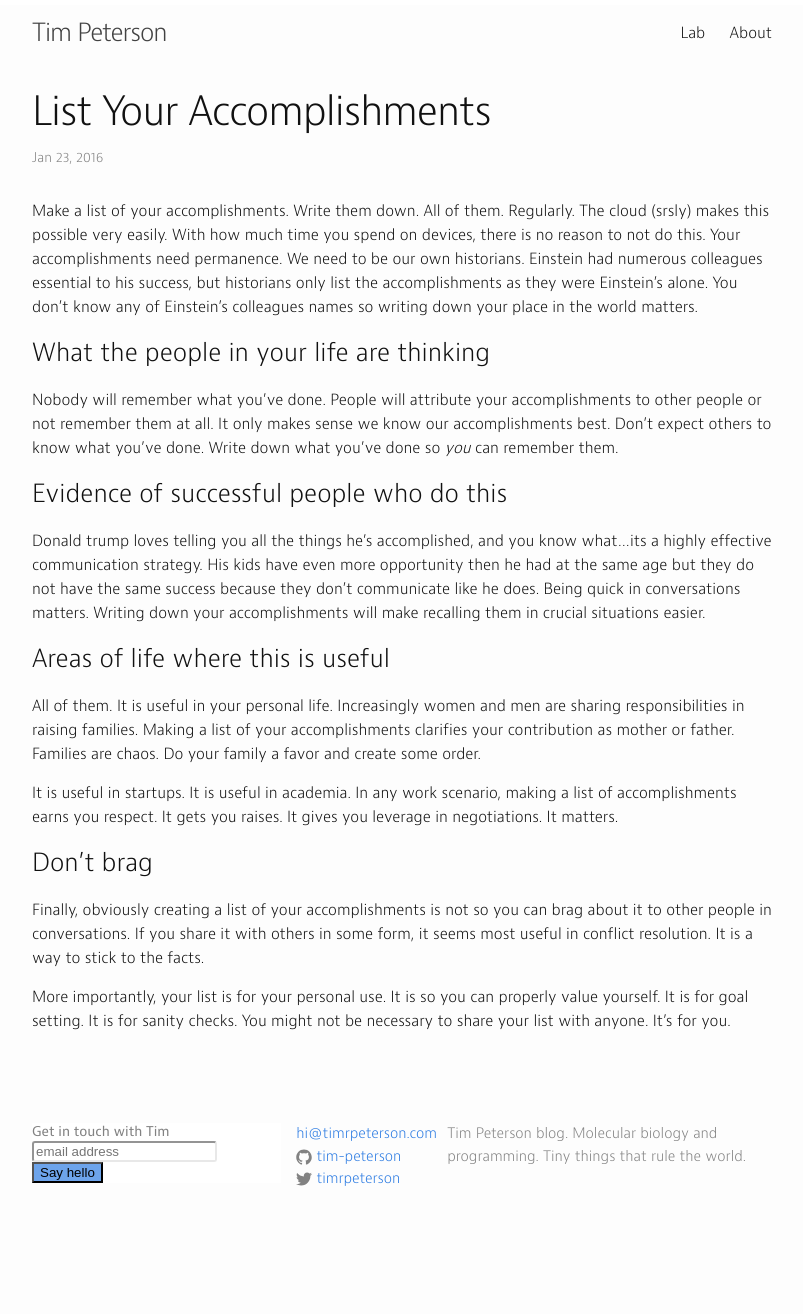
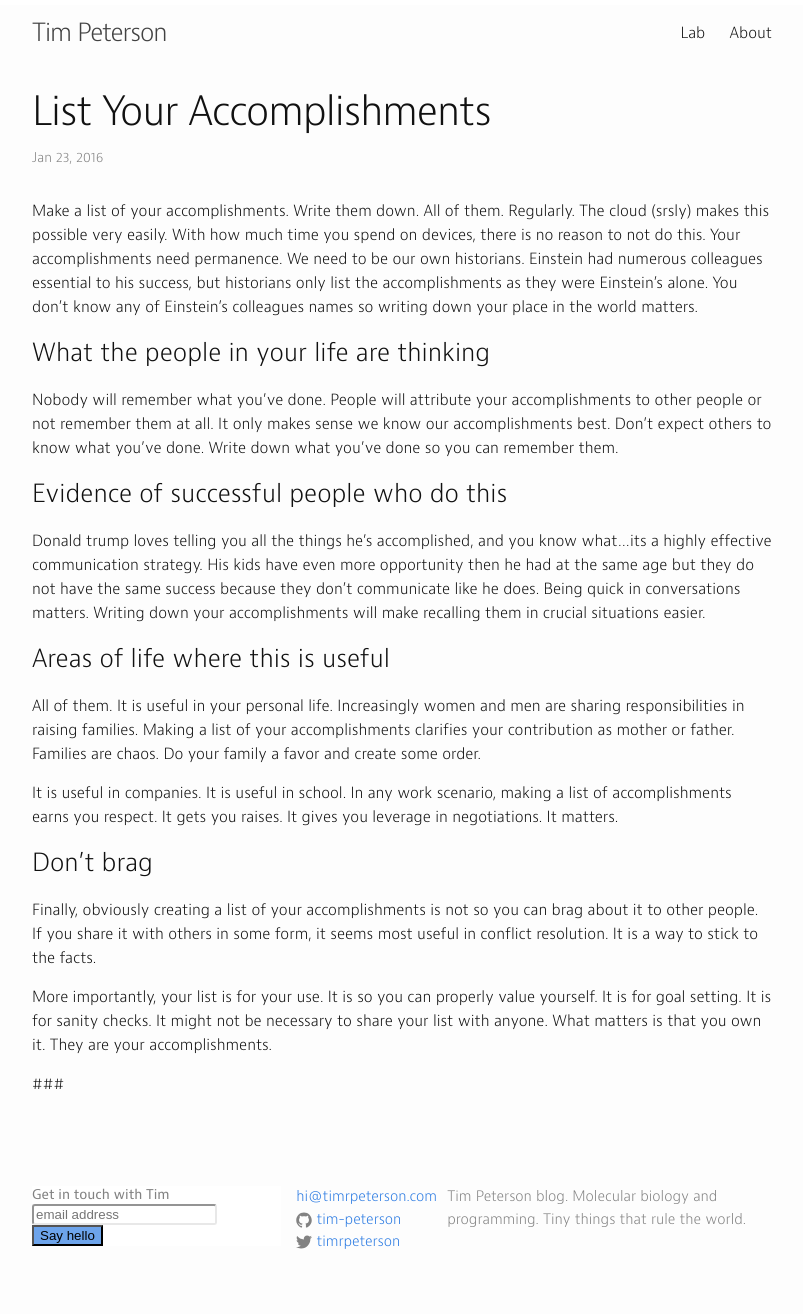
Before and after one commit to tim-peterson/timrpeterson, a Jekyll site: the page built from _posts/2016-01-23-list-your-accomplishments.markdown, in a window 1280 px wide. Shown: the whole page, without its empty margins (238-1041 px from the left). Built offline with Jekyll 4.4.1, drawn with Linux system fonts in a browser that asks for light colours; comment, search, counter and statistics services are not loaded; before the commit the page ends 1251 px from its top, so only the background shows below that.

Commit message:
list your accomplishments 4

```diff
--- a/_posts/2016-01-23-list-your-accomplishments.markdown
+++ b/_posts/2016-01-23-list-your-accomplishments.markdown
@@ -11,7 +11,7 @@ Make a list of your accomplishments. Write them down. All of them. Regularly. Th
 
 
 ### What the people in your life are thinking
-Nobody will remember what you've done. People will attribute your accomplishments to other people or not remember them at all. It only makes sense we know our accomplishments best. Don't expect others to know what you've done. Write down what you've done so *you* can remember them.
+Nobody will remember what you've done. People will attribute your accomplishments to other people or not remember them at all. It only makes sense we know our accomplishments best. Don't expect others to know what you've done. Write down what you've done so you can remember them.
 
 ### Evidence of successful people who do this
 Donald trump loves telling you all the things he's accomplished, and you know what...its a highly effective communication strategy. His kids have even more opportunity then he had at the same age but they do not have the same success because they don't communicate like he does. Being quick in conversations matters. Writing down your accomplishments will make recalling them in crucial situations easier.
@@ -19,9 +19,14 @@ Donald trump loves telling you all the things he's accomplished, and you know wh
 ### Areas of life where this is useful
 All of them. It is useful in your personal life. Increasingly women and men are sharing responsibilities in raising families. Making a list of your accomplishments clarifies your contribution as mother or father. Families are chaos. Do your family a favor and create some order.
 
-It is useful in startups. It is useful in academia. In any work scenario, making a list of accomplishments earns you respect. It gets you raises. It gives you leverage in negotiations. It matters.
+It is useful in companies. It is useful in school. In any work scenario, making a list of accomplishments earns you respect. It gets you raises. It gives you leverage in negotiations. It matters.
 
 ### Don't brag
-Finally, obviously creating a list of your accomplishments is not so you can brag about it to other people in conversations. If you share it with others in some form, it seems most useful in conflict resolution. It is a way to stick to the facts.
+Finally, obviously creating a list of your accomplishments is not so you can brag about it to other people. If you share it with others in some form, it seems most useful in conflict resolution. It is a way to stick to the facts.
 
-More importantly, your list is for your personal use. It is so you can properly value yourself. It is for goal setting. It is for sanity checks. You might not be necessary to share your list with anyone. It's for you.
+More importantly, your list is for your use. It is so you can properly value yourself. It is for goal setting. It is for sanity checks. It might not be necessary to share your list with anyone. What matters is that you own it. They are your accomplishments.
+
+
+
+
+###
```
Also changed, not shown: other parts of _posts/2016-01-23-list-your-accomplishments.markdown (+1 -1 lines).
